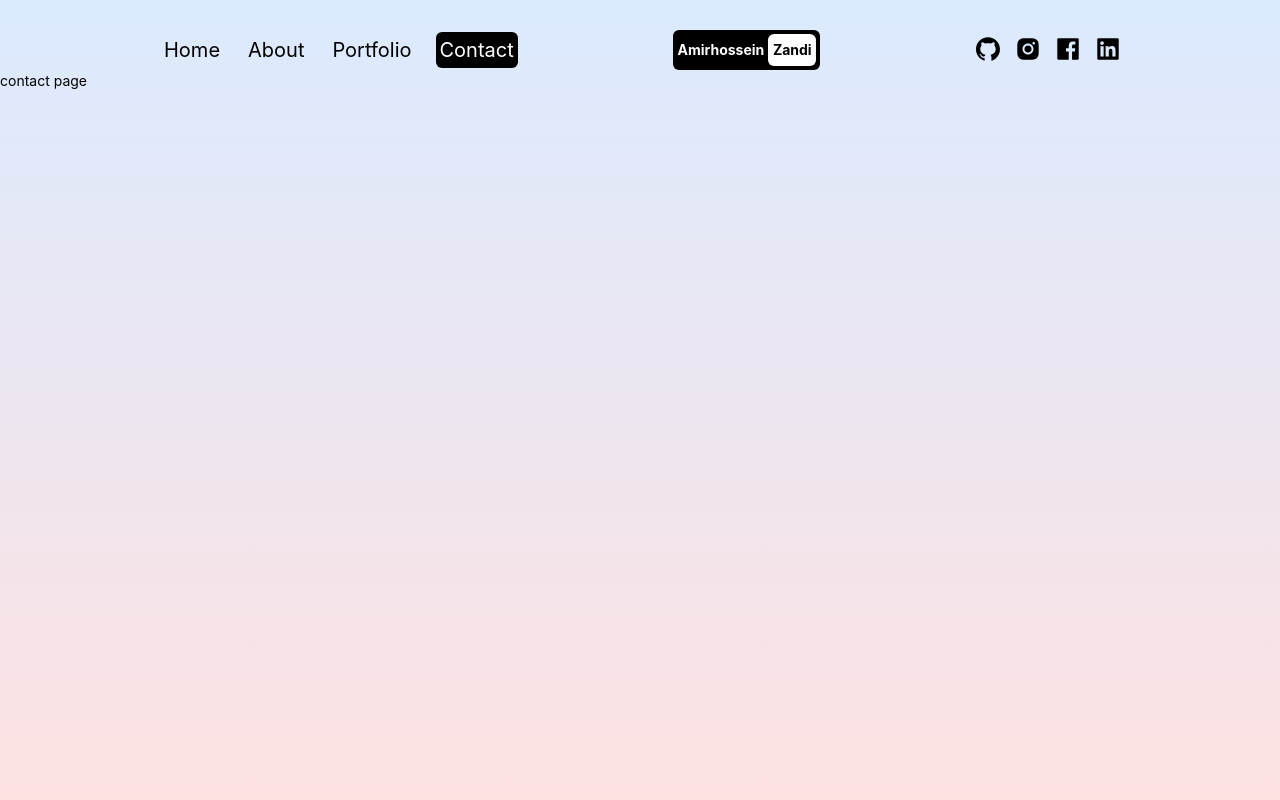
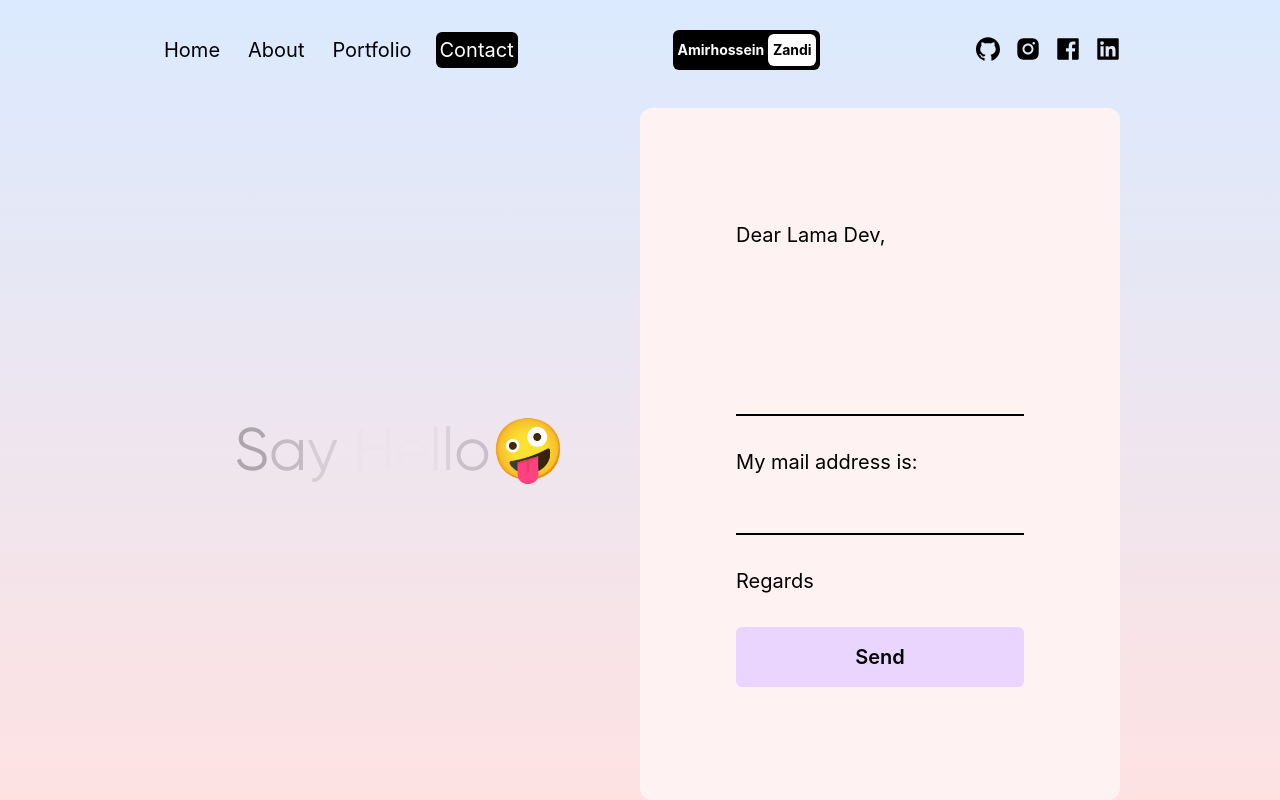
Before and after one commit to Amirhosseinzandi-web/animated-portfolio, a Next.js app: page /contact in a window 1280 px wide. Built offline with nearby package versions, Linux system fonts and the light colour scheme.

Commit message:
initial contact page

```diff
--- a/app/contact/page.tsx
+++ b/app/contact/page.tsx
@@ -1,11 +1,10 @@
+import ConatctComponent from "@/components/app/Contact";
 
 
 
 const ContactPage = () => {
     return (
-        <div>
-            contact page
-        </div>
+        <ConatctComponent />
     );
 }
 
--- /dev/null
+++ b/components/app/Contact/index.tsx
@@ -0,0 +1,72 @@
+"use client"
+import { pageLevelLocalization } from "@/constant/localizatyion";
+import { Col, Flex, Form, Input, Layout, Row } from "antd";
+import { motion } from "framer-motion"
+
+
+
+
+const ConatctComponent = () => {
+
+    const { contact } = pageLevelLocalization
+
+    return (
+        <motion.div
+            initial={{ y: "-200vh", opacity: 0 }}
+            animate={{ y: 0, opacity: 1 }}
+            transition={{ delay: 0.7, ease: "easeOut" }}
+        >
+            <Layout className="bg-transparent h-[calc(100dvh-70px)] lg:h-[calc(100dvh-108px)] overflow-y-clip lg:mt-[38px] px-3 md:px-12 xl:px-40 2xl:px-48 max-w-[1920px] mx-auto">
+                <Row className="h-full">
+
+                    <Col xs={24} lg={12} className="flex justify-center items-center text-6xl gilory [&>span:nth-of-type(4)]:ml-4 h-1/2 lg:h-full">
+                        {
+
+                            contact.sayHello.split("").map((letter, index) => (
+                                <motion.span
+                                    key={index}
+                                    initial={{ opacity: 1 }}
+                                    animate={{ opacity: 0 }}
+                                    transition={{
+                                        duration: 1,
+                                        repeat: Infinity,
+                                        repeatType: "reverse",
+                                        delay: index * 0.1,
+                                    }}
+                                >
+                                    {letter}
+                                </motion.span>
+                            ))
+
+                        }
+                        <span>🤪</span>
+                    </Col>
+
+                    <Col xs={24} lg={12} className="h-1/2 lg:h-full flex justify-center items-center">
+                        <div className="h-full w-full bg-[#fef2f2] rounded-xl flex justify-center items-center px-[96px]">
+                            <form action="" className="flex flex-col gap-8 justify-evenly w-full lg:h-fit">
+
+                                <Flex vertical gap={32} className="border-b-black border-b-[2px] lg:!gap-[140px]">
+                                    <label className="text-xl" htmlFor="">Dear Lama Dev,</label>
+                                    <input type="text" className="outline-none border-none bg-transparent mb-1" />
+                                </Flex>
+
+                                <Flex vertical gap={32} className="border-b-black border-b-[2px]">
+                                    <label className="text-xl" htmlFor="">My mail address is:</label>
+                                    <input type="text" className="outline-none border-none bg-transparent mb-1" />
+                                </Flex>
+
+                                <span className="text-xl">Regards</span>
+                                <button className="bg-[#e9d5ff] p-4 rounded-md font-semibold text-xl">Send</button>
+
+                            </form>
+                        </div>
+                    </Col>
+
+                </Row>
+            </Layout >
+        </motion.div>
+    );
+}
+
+export default ConatctComponent;
--- a/constant/localizatyion.tsx
+++ b/constant/localizatyion.tsx
@@ -153,5 +153,8 @@ export const pageLevelLocalization = {
             }
         ],
         haveProjectTitle: "Do you have a project?",
+    },
+    contact: {
+        sayHello: "Say Hello"
     }
 }
--- a/utilities/PageTransition/index.tsx
+++ b/utilities/PageTransition/index.tsx
@@ -41,8 +41,8 @@ const PageTransitionComponent = ({ children }: { children: React.ReactNode }) =>
 
                 <motion.div
                     className="fixed top-1/2 left-1/2 -translate-x-1/2 -translate-y-1/2 z-[60]"
-                    initial={{ opacity: 1 }}
-                    animate={{ opacity: 0 }}
+                    initial={{ opacity: 1 , display:"block" }}
+                    animate={{ opacity: 0 , display:"none" }}
                     transition={{ duration: 0.4, delay: 0.5, ease: "easeInOut" }}
                 >
                     <Text className="text-white text-5xl lg:text-8xl">{pathName.charAt(1).toUpperCase() + pathName.substring(2).toLowerCase()}</Text>
```
Also changed, not shown: components/app/Portfolio/index.tsx (line endings or trailing spaces).
